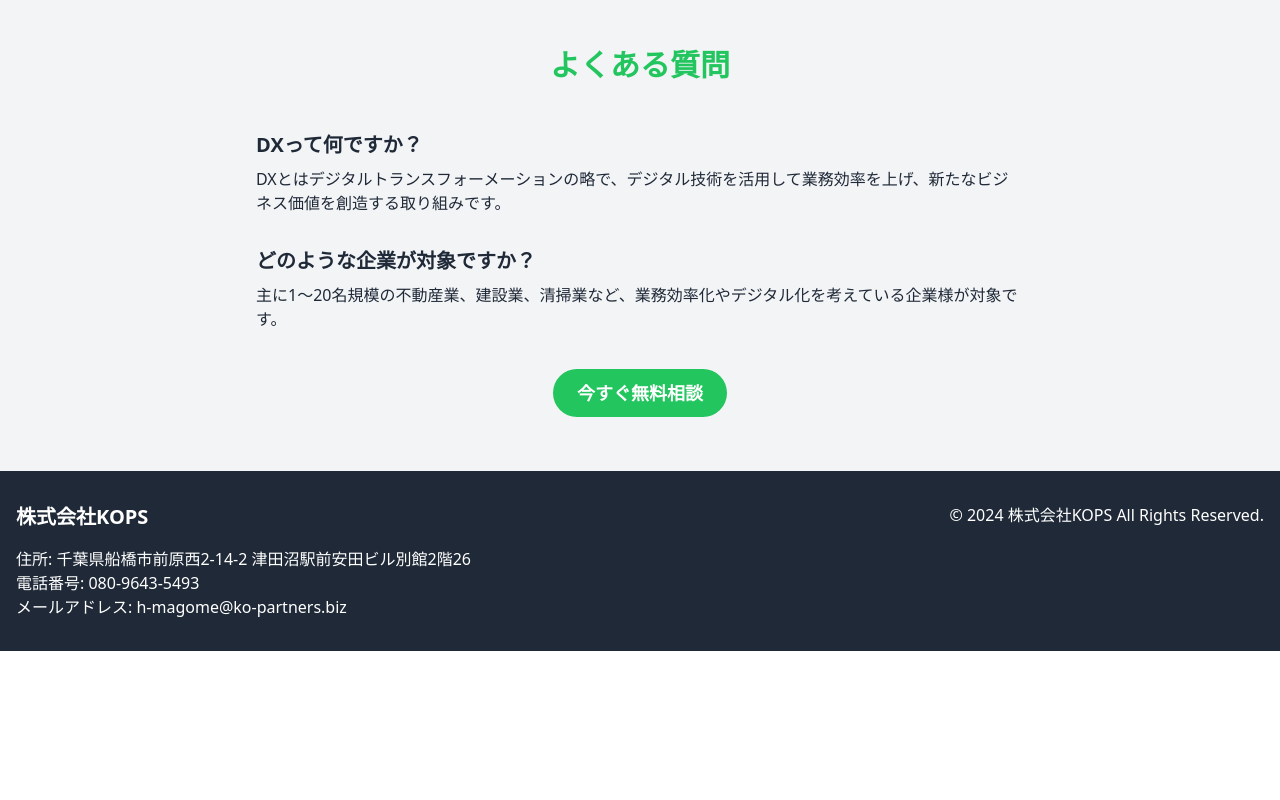
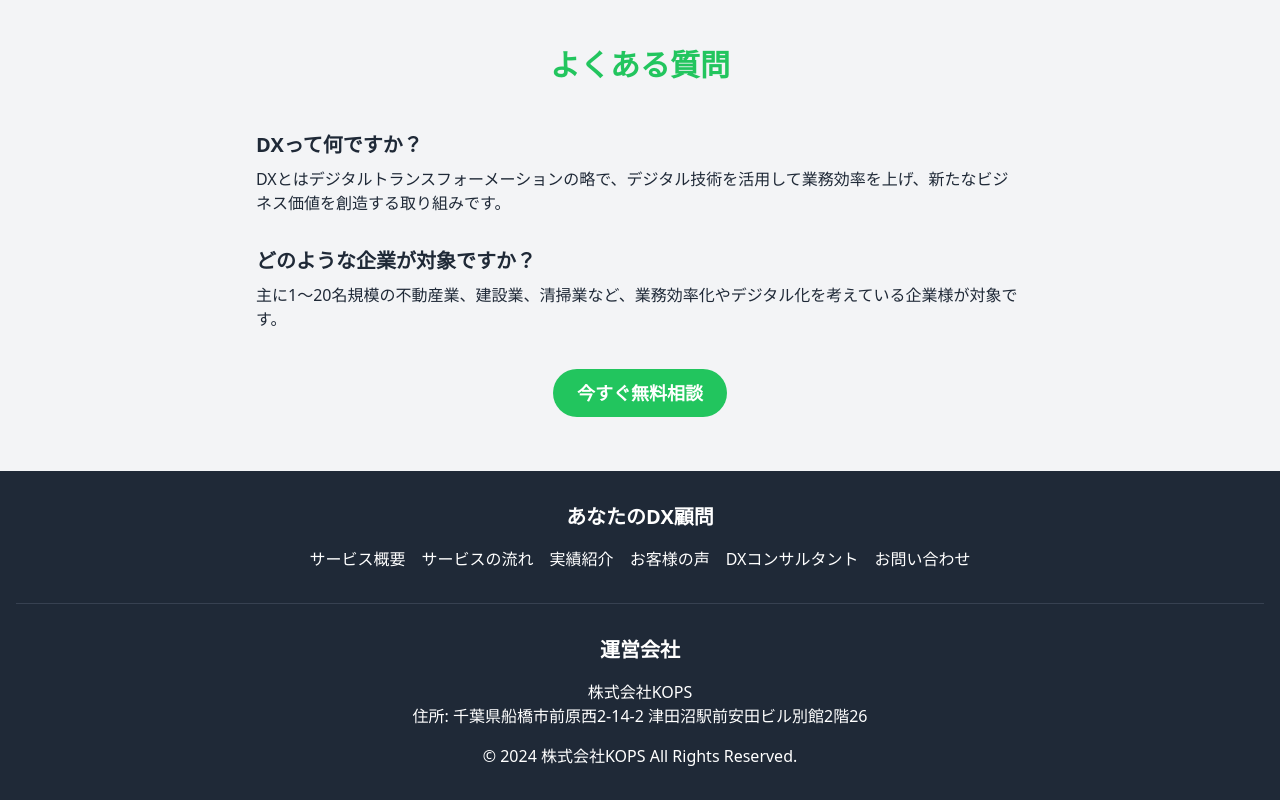
Before and after one commit to h-magome/dx-consulting-landing-page, a Nuxt app: page / in a window 1280 px wide. Shown: the part 4917-5717 px from the top of the page. Before the commit the page ends 5568 px from the top, so only its background shows below. Built offline with nearby package versions, Linux system fonts and the light colour scheme.

Commit message:
フッターを修正した

```diff
--- a/components/LandingPage.vue
+++ b/components/LandingPage.vue
@@ -261,17 +261,23 @@
 
       <!-- Footer -->
       <footer class="bg-gray-800 text-white py-8 px-4">
-        <div class="container mx-auto">
-          <div class="grid md:grid-cols-2 gap-8">
-            <div>
-              <h3 class="text-xl font-semibold mb-4">株式会社KOPS</h3>
-              <p>住所: 千葉県船橋市前原西2-14-2 津田沼駅前安田ビル別館2階26</p>
-              <p>電話番号: 080-9643-5493</p>
-              <p>メールアドレス: h-magome@ko-partners.biz</p>
-            </div>
-            <div class="text-right">
-              <p>&copy; 2024 株式会社KOPS All Rights Reserved.</p>
-            </div>
+        <div class="container mx-auto text-center">
+          <div class="mb-8">
+            <h3 class="text-xl font-semibold mb-4">あなたのDX顧問</h3>
+            <ul class="flex flex-wrap justify-center space-x-4">
+              <li><a href="#service" class="hover:text-gray-300 transition duration-300 ease-in-out" @click.prevent="scrollToElement('#service')">サービス概要</a></li>
+              <li><a href="#flow" class="hover:text-gray-300 transition duration-300 ease-in-out" @click.prevent="scrollToElement('#flow')">サービスの流れ</a></li>
+              <li><a href="#achievements" class="hover:text-gray-300 transition duration-300 ease-in-out" @click.prevent="scrollToElement('#achievements')">実績紹介</a></li>
+              <li><a href="#reviews" class="hover:text-gray-300 transition duration-300 ease-in-out" @click.prevent="scrollToElement('#reviews')">お客様の声</a></li>
+              <li><a href="#consultant" class="hover:text-gray-300 transition duration-300 ease-in-out" @click.prevent="scrollToElement('#consultant')">DXコンサルタント</a></li>
+              <li><a href="#contact" class="hover:text-gray-300 transition duration-300 ease-in-out" @click.prevent="scrollToElement('#contact')">お問い合わせ</a></li>
+            </ul>
+          </div>
+          <div class="border-t border-gray-700 pt-8">
+            <h3 class="text-xl font-semibold mb-4">運営会社</h3>
+            <p>株式会社KOPS</p>
+            <p>住所: 千葉県船橋市前原西2-14-2 津田沼駅前安田ビル別館2階26</p>
+            <p class="mt-4">&copy; 2024 株式会社KOPS All Rights Reserved.</p>
           </div>
         </div>
       </footer>
```
